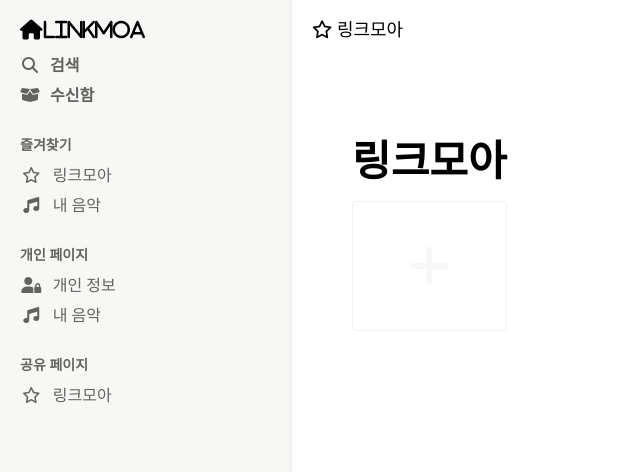
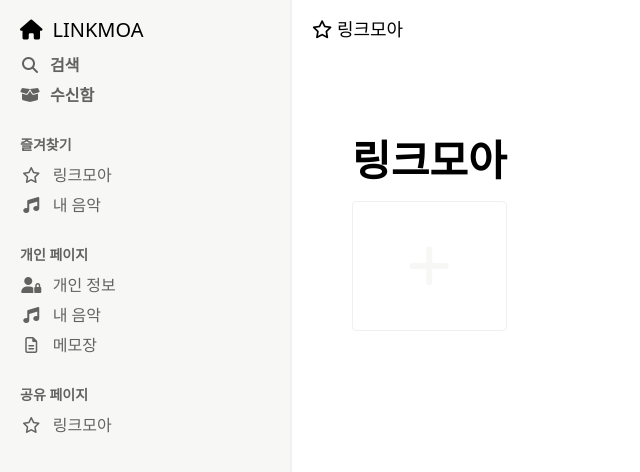
Before and after one commit to LinkMoaProject/linkmoa-frontend-react, a React (Create React App) app: page /mainpage in a window 1280 px wide. Shown: the top 472 px of the page, without its empty margins (0-640 px from the left). Built offline with nearby package versions, Linux system fonts and the light colour scheme.

Commit message:
fix: fix home title css

```diff
--- a/src/pages/MainPage.jsx
+++ b/src/pages/MainPage.jsx
@@ -18,7 +18,8 @@ const MainPage = () => {
     <MainLayout>
       <div className="left-menu">
         <Link className="left-menu__home" to="/">
-          <i className="fa-solid fa-house">Linkmoa</i>
+          <i className="fa-solid fa-house"></i>
+          <span className="left-menu__home-title">linkmoa</span>
         </Link>
         <ImageSection name="fa-solid fa-magnifying-glass" title="검색" />
         <ImageSection name="fa-solid fa-box-open" title="수신함" />
@@ -30,6 +31,7 @@ const MainPage = () => {
         {/* foreach */}
         <GeneralPageBox imgName="fa-solid fa-user-lock" title="개인 정보" />
         <GeneralPageBox imgName="fa-solid fa-music" title="내 음악" />
+        <GeneralPageBox imgName="" title="메모장" />
         <ParentPageBox>공유 페이지</ParentPageBox>
         {/* foreach */}
         <GeneralPageBox imgName="fa-regular fa-star" title="링크모아" />
@@ -65,6 +67,9 @@ const MainLayout = styled.main`
   .left-menu__home {
     margin: 10px;
     font-size: 20px;
+  }
+  .left-menu__home-title {
+    text-transform: uppercase;
   }
 
   .left-menu span {
```
